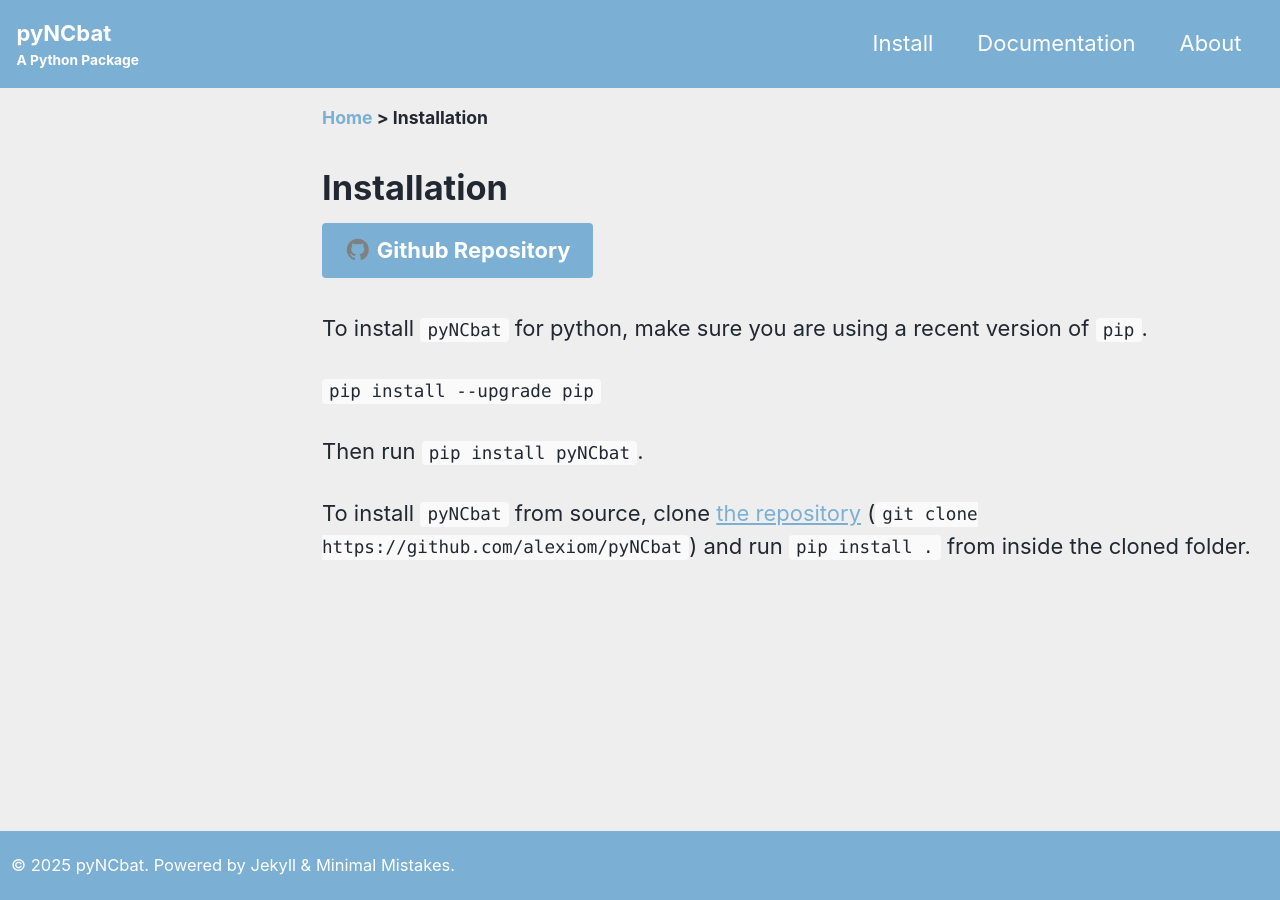
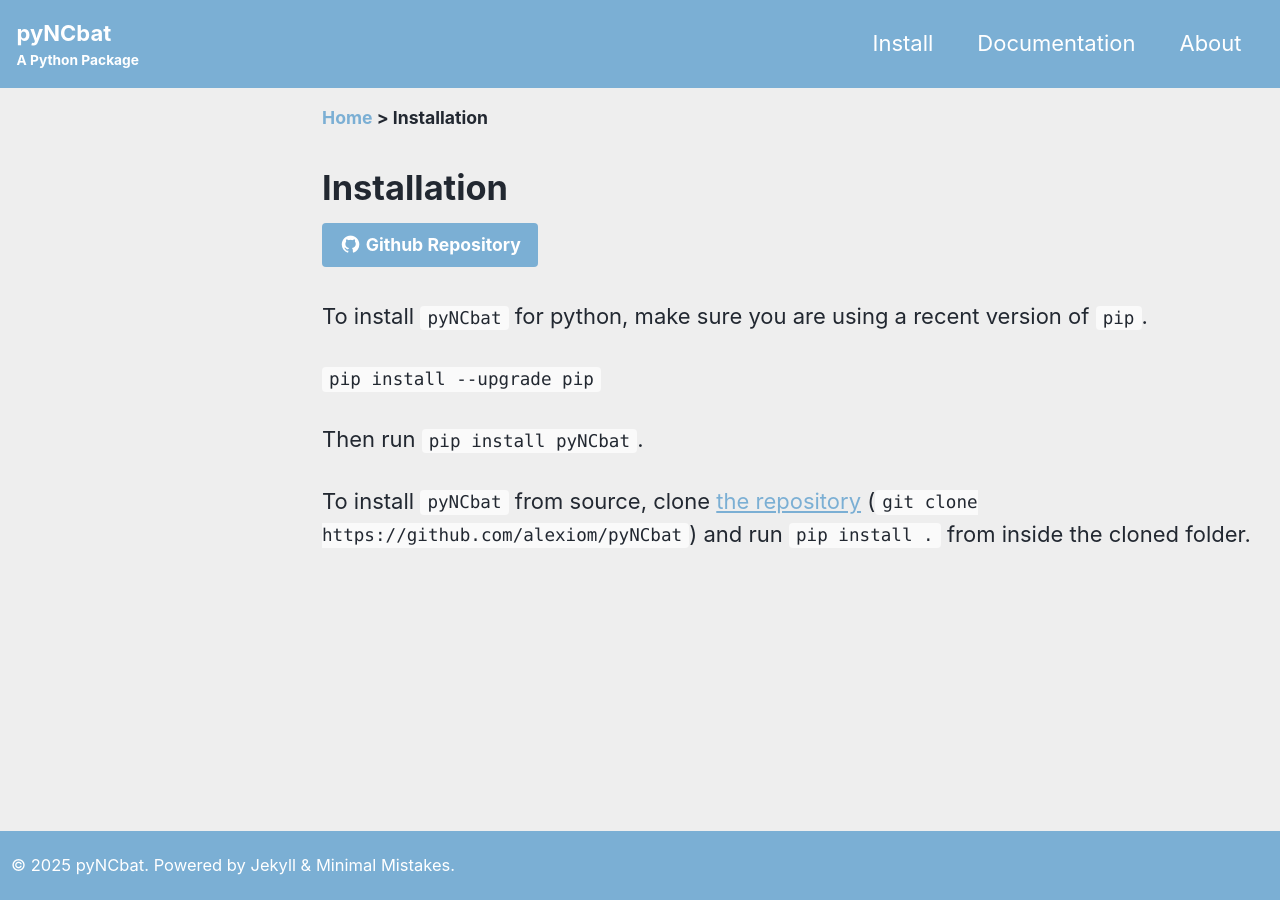
Before and after one commit to alexiom/pyNCbat, a Jekyll site: the page built from docs/_pages/install.md, in a window 1280 px wide. Built offline with Jekyll 4.4.1, drawn with Linux system fonts in a browser that asks for light colours; cached includes are drawn as plain includes.

Commit message:
Update install.md

````diff
--- a/docs/_pages/install.md
+++ b/docs/_pages/install.md
@@ -4,7 +4,7 @@
 title: "Installation"
 ---
 
-<a class="btn btn--primary-secondary btn--large" href="https://github.com/alexiom/pyNCbat/"><i class="fa-brands fa-github" style="color:gray;font-size=$type-size-3"></i> Github Repository</a>
+<a class="btn btn--primary-secondary" href="https://github.com/alexiom/pyNCbat/"><i class="fa-brands fa-github"></i> Github Repository</a>
 
 To install ```pyNCbat``` for python, make sure you are using a recent version of ```pip```.
 
````
